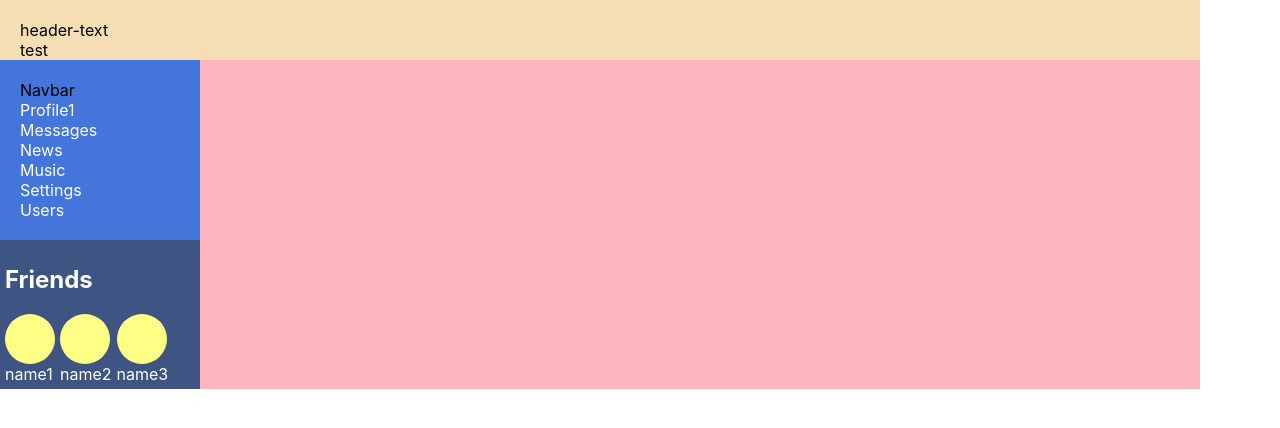
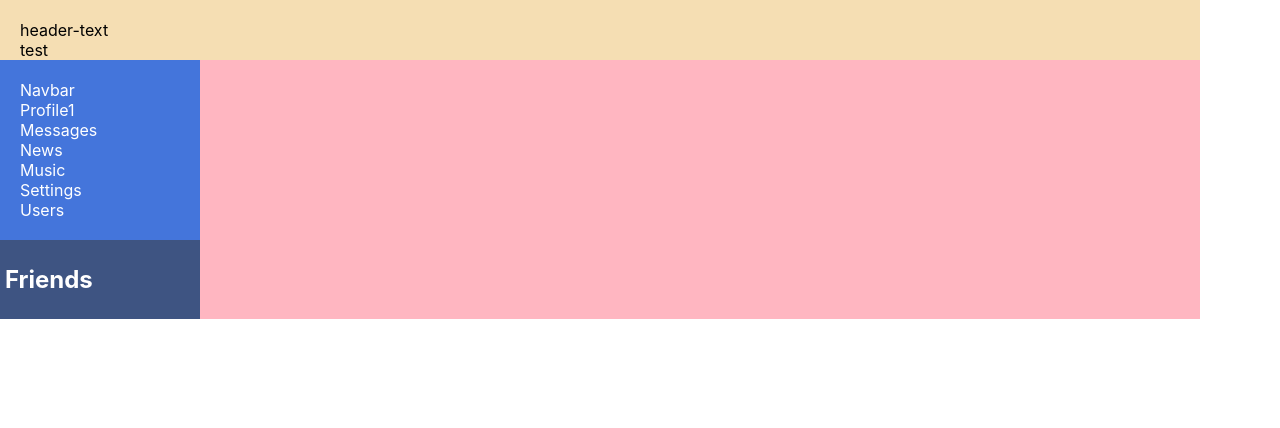
Before and after one commit to bis-16/react-social, a React (Create React App) app: page / in a window 1280 px wide. Shown: the top 428 px of the page. Built offline with nearby package versions, Linux system fonts and the light colour scheme.

Commit message:
отображение фоловов в блоке френдс в сайдбаре

```diff
--- a/src/components/Navbar/FreindsBlock/FriendsBlock.jsx
+++ b/src/components/Navbar/FreindsBlock/FriendsBlock.jsx
@@ -1,24 +1,39 @@
 import s from './FriendsBlock.module.css'
 // import {NavLink} from "react-router-dom";
 import React from "react";
+import {setUserPhoto} from "../../Users/Users";
 
-function FriendsBlock() {
+function FriendsBlock(props) {
 
-    return (
-        <div className={`${s.friendsBlock}`}>
+
+    return (<div className={`${s.friendsBlock}`}>
                 <h2>Friends</h2>
-                <div className={s.friendItem}>
-                    <div className={s.avatar}> </div>
-                    <div>name1</div>
+                 {props.usersArr.map(user => <div className={s.friendItem}>
+                     {user.followed &&
+                         <div >
+                            <img className={s.avatar} src={setUserPhoto(user.photo, user.sex)} />
+                            <div>{user.name}</div>
                          </div>
-                <div className={s.friendItem}>
-                    <div className={s.avatar}> </div>
-                    <div>name2</div>
+
+                     }
                      </div>
-                <div className={s.friendItem}>
-                    <div className={s.avatar}> </div>
-                    <div>name3</div>
-                </div>
+                 )
+                 }
+
+
+
+                {/*<div className={s.friendItem}>*/}
+                {/*    <div className={s.avatar}> </div>*/}
+                {/*    <div>name1</div>*/}
+                {/*</div>*/}
+                {/*<div className={s.friendItem}>*/}
+                {/*    <div className={s.avatar}> </div>*/}
+                {/*    <div>name2</div>*/}
+                {/*</div>*/}
+                {/*<div className={s.friendItem}>*/}
+                {/*    <div className={s.avatar}> </div>*/}
+                {/*    <div>name3</div>*/}
+                {/*</div>*/}
 
 
      </div>
--- a/src/components/Navbar/FreindsBlock/FriendsBlock.module.css
+++ b/src/components/Navbar/FreindsBlock/FriendsBlock.module.css
@@ -8,6 +8,7 @@ h2{
     background-color: #3e5482;
     padding: 5px;
     /*margin: 20px 0 0 0;*/
+    /*display: inline-block;*/
     }
 
 .friendItem{
--- /dev/null
+++ b/src/components/Navbar/FreindsBlock/FriendsBlockContainer.jsx
@@ -0,0 +1,20 @@
+import React from "react";
+import {connect} from "react-redux";
+import FriendsBlock from "./FriendsBlock";
+
+let mapStateToProps = (state) => {
+    return {
+        usersArr: state.usersPage.usersArr
+    }
+}
+let mapDispatchToProps = (dispatch) => { // для передачи дочерней компоненте колбэков
+    // debugger
+    return {
+
+    }
+}
+
+const friendsBlockContainer = connect(mapStateToProps, mapDispatchToProps)(FriendsBlock);
+
+
+export default friendsBlockContainer;
--- a/src/components/Navbar/Navbar.jsx
+++ b/src/components/Navbar/Navbar.jsx
@@ -1,7 +1,7 @@
 import s from './Navbar.module.css'
 import {NavLink} from "react-router-dom";
 import React from "react";
-import FriendsBlock from "./FreindsBlock/FriendsBlock";
+import FriendsBlockContainer from "./FreindsBlock/FriendsBlockContainer";
 
 function Navbar() {
     return (
@@ -31,7 +31,8 @@ function Navbar() {
 
             </div>
 
-            <FriendsBlock />
+            {/*<FriendsBlock />*/}
+            <FriendsBlockContainer/>
 
         </div>
     );
--- a/src/components/Navbar/Navbar.module.css
+++ b/src/components/Navbar/Navbar.module.css
@@ -1,13 +1,16 @@
 .navbar{
     grid-area: g-nav;
     background-color: #4475db;
+    /*background-color: #1e1e1e;*/
+    color: #fff;
     padding: 20px;
     /*min-height: 600px;*/
 }
 
 .item{
-    color: white;
+    color: #fff;
     text-decoration: none;
+    cursor: pointer;
 }
 
 .active{
--- a/src/components/Users/Users.jsx
+++ b/src/components/Users/Users.jsx
@@ -3,6 +3,7 @@ import * as axios from "axios";
 import React from "react";
 import noUserPhotoF from '../../assets/img/ava_f.jpg'
 import noUserPhotoM from '../../assets/img/ava_m.png'
+let photoSrc = 'https://sun9-42.userapi.com/impf/c850228/v850228517/72d31/uvNyv9kJ834.jpg?size=720x1080&quality=96&sign=c0156fc34a218778e7f295ae5f45eb9a&type=album'
 
 class Users2 extends React.Component{
     constructor(props) {
@@ -50,19 +51,26 @@ class Users2 extends React.Component{
 }
 /*====================================================================================================================*/
 
-let setUserPhoto = (photo, sex) => {
+export let setUserPhoto = (photo, sex) => {
     if (photo != null)
         return photo
     else {
-        if (sex == "male") return  noUserPhotoM
+        if (sex === "male") return  noUserPhotoM
         else return noUserPhotoF
     }
 }
 
 function Users(props) {
-    if (props.usersArr === 0){
-        props.setUserF([
-
+    if (props.usersArr.length === 0){
+        // axios.get("https://social-network.samuraijs.com/api/1.0/users")
+        //     .then(response => {
+        //         props.setUsersF(response.data.items)
+        //     })
+        // debugger
+        props.setUsersF([
+            {id: 1, name: "Sergio", sex: "male",   followed: false, photo: photoSrc, location: {country: 'Russia', city: 'Novosibirsk'}},
+            {id: 2, name: "Antonio", sex: "male",   followed: true,  photo: null,     location: {country: 'USA',    city: 'LA'}},
+            {id: 3, name: "Rose", sex: "female", followed: true,  photo: null,     location: {country: 'Russia', city: 'Sochi'}},
         ])
     }
 
@@ -81,7 +89,6 @@ function Users(props) {
                                 }>unfollow</button>
                         }
 
-
                     </div>
                     <div className={s.gridElement}>
                         <div className={s.gridSubElement}>
@@ -89,13 +96,16 @@ function Users(props) {
                             <div>text</div>
                         </div>
                         <div className={s.gridSubElement}>
-                            <div>{user.location.country}</div>
-                            <div>{user.location.city}</div>
+                            <div>{"user.location.country"}</div>
+                            <div>{"user.location.city"}</div>
                         </div>
                     </div>
                 </div>
             </div>)
         }
+        <div>
+            <button>See more</button>
+        </div>
     </div>);
 }
 
--- a/src/components/Users/UsersContainer.jsx
+++ b/src/components/Users/UsersContainer.jsx
@@ -9,7 +9,7 @@ let mapStateToProps = (state) => {
         usersArr: state.usersPage.usersArr
     }
 }
-let mapDispatchToProps = (dispatch) => {
+let mapDispatchToProps = (dispatch) => { // для передачи дочерней компоненте колбэков
     // debugger
     return {
         followF: (userId) => {
@@ -24,7 +24,7 @@ let mapDispatchToProps = (dispatch) => {
     }
 }
 
-const usersContainer = connect(mapStateToProps, mapDispatchToProps)(Users);
+const UsersContainer = connect(mapStateToProps, mapDispatchToProps)(Users);
 
 
-export default usersContainer;
+export default UsersContainer;
--- a/src/myRedux/reduxStore.js
+++ b/src/myRedux/reduxStore.js
@@ -4,7 +4,7 @@ import dialogsReducer from "./dialogsReducer";
 import sidebarReducer from "./sidebarReducer";
 import usersReducer from "./usersReducer";
 
-let reducers = combineReducers({
+let reducers = combineReducers({ //глобальные ветки стэйта которые в нём будут
     profilePage: profileReducer,
     dialogsPage: dialogsReducer,
     sidebar: sidebarReducer,
--- a/src/myRedux/usersReducer.js
+++ b/src/myRedux/usersReducer.js
@@ -12,12 +12,10 @@ export const setUserActionCreator = (users) => {
     return {type: SET_USERS, usersArr: users}
 }
 
-let photoSrc = 'https://sun9-42.userapi.com/impf/c850228/v850228517/72d31/uvNyv9kJ834.jpg?size=720x1080&quality=96&sign=c0156fc34a218778e7f295ae5f45eb9a&type=album'
+
 const initialState = {
     usersArr: [
-        {id: 1, name: "user1", sex: "male",   followed: false, photo: photoSrc, location: {country: 'Russia', city: 'Novosibirsk'}},
-        {id: 2, name: "user2", sex: "male",   followed: true,  photo: null,     location: {country: 'USA',    city: 'LA'}},
-        {id: 3, name: "user3", sex: "female", followed: true,  photo: null,     location: {country: 'Russia', city: 'Sochi'}},
+
     ]
 }
 
@@ -30,7 +28,10 @@ const usersReducer = (state = initialState, action) => {
                 //usersArr: [...state.usersArr],
                 usersArr: state.usersArr.map(user => {
                     if (user.id === action.userId)
-                        return {...user, followed: true}
+                        return {
+                            ...user,
+                            followed: true
+                            }
                     return user
                 }),
             }
@@ -41,13 +42,19 @@ const usersReducer = (state = initialState, action) => {
                 //usersArr: [...state.usersArr],
                 usersArr: state.usersArr.map(user => {
                     if (user.id === action.userId)
-                        return {...user, followed: false}
+                        return {
+                            ...user,
+                            followed: false
+                        }
                     return user
                 }),
             }
         }
         case SET_USERS: {
-            return {...state, usersArr: [...state.usersArr, ...action.usersArr]}
+            return {
+                ...state,
+                usersArr: [...state.usersArr, ...action.usersArr]
+            }
         }
         default:
             return state
```
Lines whose indentation alone changed are shown as unchanged.
